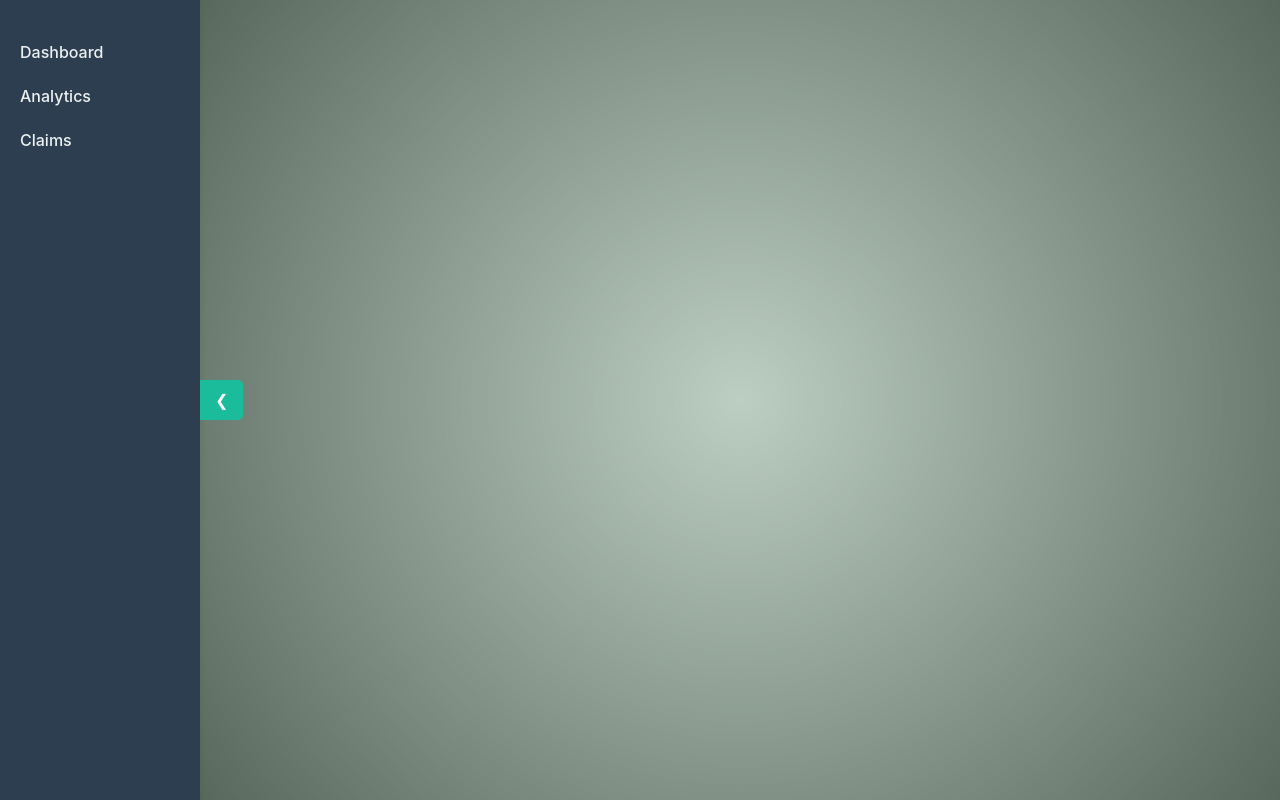
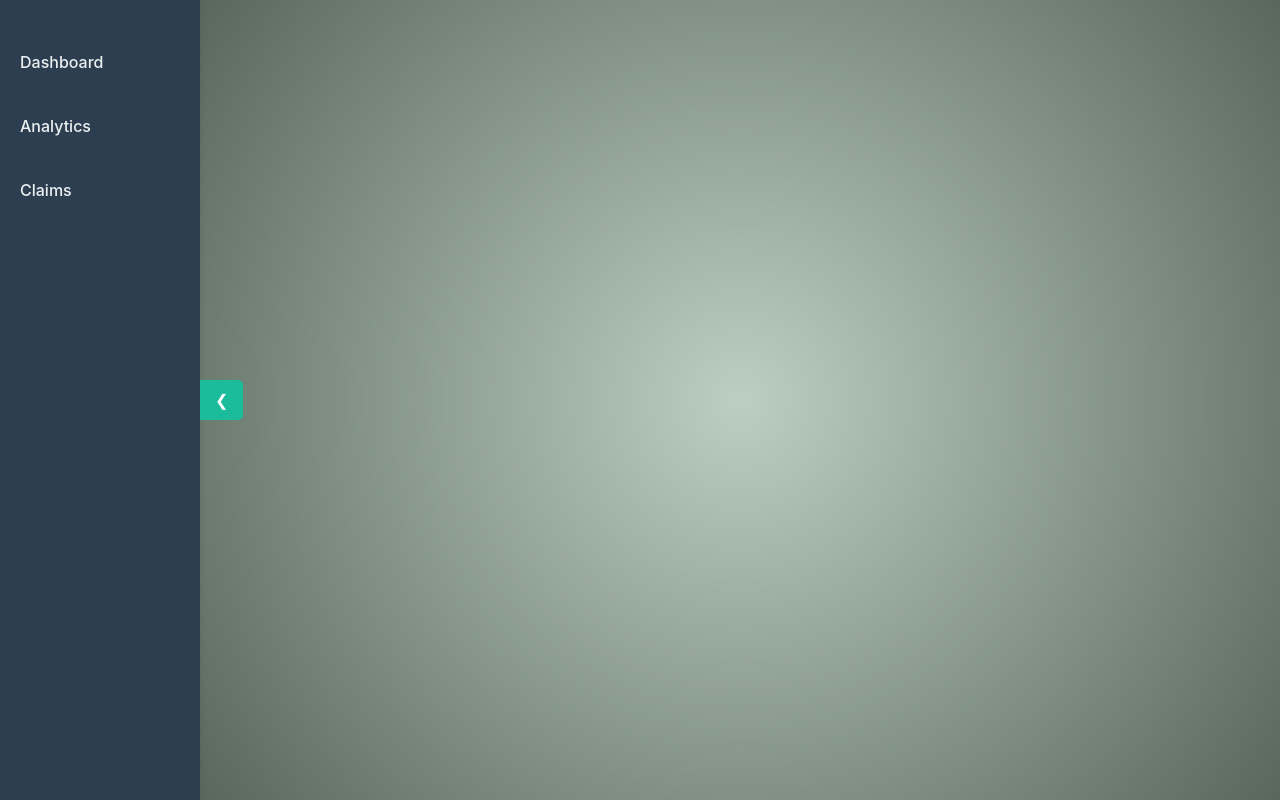
Before and after one commit to ly-sona/hackutd2024, a React (Vite) app in the folder front-end/: page /dashboard in a window 1280 px wide. Built offline with nearby package versions, Linux system fonts and the light colour scheme.

Commit message:
fixed hover and active of sidebar

```diff
--- a/front-end/src/components/Sidebar.css
+++ b/front-end/src/components/Sidebar.css
@@ -22,27 +22,35 @@
 
 .navbar ul {
   list-style: none;
+  width: 100%; /* Changed from 200px to 100% */
   padding: 0;
+  margin: 0; /* Ensure no default margin */
 }
 
 .navbar ul li {
   margin: 20px 0;
+  width: 100%; /* Changed from 200px to 100% */
 }
 
 .navbar ul li a {
+  display: block; /* Make the anchor a block element */
+  width: 100%; /* Ensure full width */
   color: #ecf0f1;
   text-decoration: none;
   padding: 10px 20px;
+  box-sizing: border-box; /* Include padding in the element's total width */
   transition: background 0.3s ease, color 0.3s ease;
 }
 
 .navbar ul li a:hover {
   background-color: #34495e;
+  /* Removed width: 200px; */
 }
 
 .navbar ul li a.active {
   background-color: #1abc9c;
   color: #ffffff;
+  /* Removed width: 200px; */
 }
 
 /* Toggle Button */
```
